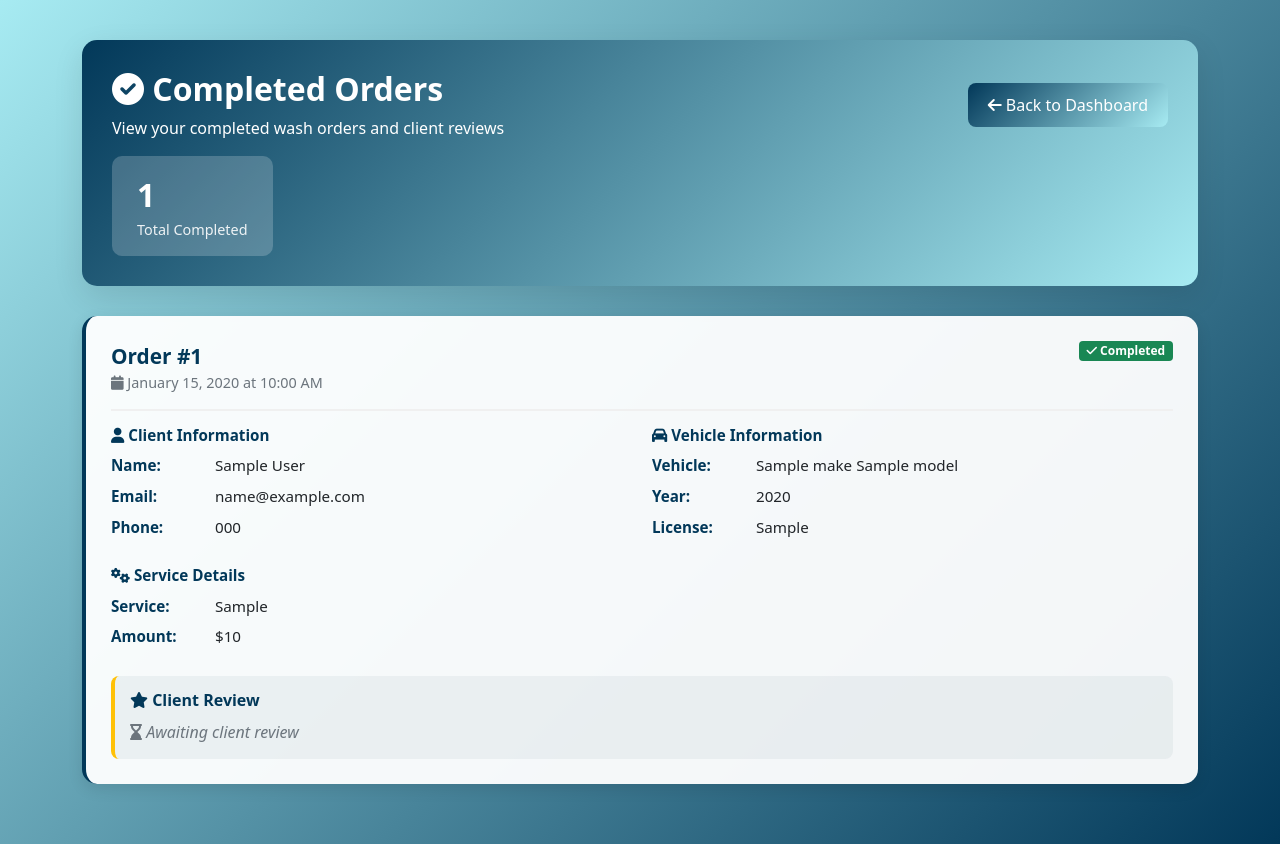
After one commit to Horridhunk/carmannagement, a Django app: template washers/templates/washers/completed_orders.html in a window 1280 px wide. The commit adds this page. Run offline with Django 3.2, Linux system fonts and the light colour scheme; the template is opened without the code that fills it: most values are stand-ins (such as "Sample title", 1, 10 or a date in 2020).

Commit message:
Add completed orders page for washers
- Create completed_orders view to show all completed wash orders
- Display client information, vehicle details, and service info
- Show client reviews for each completed order
- Create custom template filter for dictionary access
- Make 'Completed Today' stat card clickable on dashboard
- Add link to view all completed orders with reviews

```diff
--- /dev/null
+++ b/washers/templates/washers/completed_orders.html
@@ -0,0 +1,286 @@
+{% load custom_filters %}
+<!DOCTYPE html>
+<html lang="en">
+<head>
+    <meta charset="UTF-8">
+    <meta name="viewport" content="width=device-width, initial-scale=1.0">
+    <title>Completed Orders - Washer Dashboard</title>
+    <link href="https://cdn.jsdelivr.net/npm/bootstrap@5.1.3/dist/css/bootstrap.min.css" rel="stylesheet">
+    <link href="https://cdnjs.cloudflare.com/ajax/libs/font-awesome/6.0.0/css/all.min.css" rel="stylesheet">
+    <style>
+        body {
+            background: linear-gradient(135deg, #a7ebf2 0%, #023859 100%);
+            min-height: 100vh;
+        }
+        .orders-container {
+            min-height: 100vh;
+            padding: 40px 20px;
+        }
+        .orders-header {
+            background: linear-gradient(135deg, #023859 0%, #a7ebf2 100%);
+            color: white;
+            border-radius: 15px;
+            padding: 30px;
+            margin-bottom: 30px;
+            box-shadow: 0 10px 30px rgba(0, 0, 0, 0.1);
+        }
+        .orders-header h2 {
+            margin-bottom: 0.5rem;
+            font-weight: 700;
+        }
+        .order-card {
+            background: rgba(255, 255, 255, 0.95);
+            border-radius: 15px;
+            padding: 25px;
+            margin-bottom: 20px;
+            box-shadow: 0 5px 15px rgba(0, 0, 0, 0.1);
+            border-left: 4px solid #023859;
+            transition: transform 0.3s ease;
+        }
+        .order-card:hover {
+            transform: translateY(-2px);
+            box-shadow: 0 8px 20px rgba(0, 0, 0, 0.15);
+        }
+        .order-header {
+            display: flex;
+            justify-content: space-between;
+            align-items: start;
+            margin-bottom: 15px;
+            padding-bottom: 15px;
+            border-bottom: 2px solid #f0f0f0;
+        }
+        .order-id {
+            font-size: 1.3rem;
+            font-weight: 700;
+            color: #023859;
+        }
+        .order-date {
+            color: #6c757d;
+            font-size: 0.9rem;
+        }
+        .order-info {
+            display: grid;
+            grid-template-columns: 1fr 1fr;
+            gap: 20px;
+            margin-bottom: 20px;
+        }
+        .info-section h6 {
+            color: #023859;
+            font-weight: 600;
+            margin-bottom: 10px;
+            font-size: 0.95rem;
+        }
+        .info-item {
+            margin-bottom: 8px;
+            font-size: 0.95rem;
+        }
+        .info-item strong {
+            color: #023859;
+            min-width: 100px;
+            display: inline-block;
+        }
+        .review-section {
+            background: rgba(2, 56, 89, 0.05);
+            border-left: 4px solid #ffc107;
+            padding: 15px;
+            border-radius: 8px;
+            margin-top: 15px;
+        }
+        .review-section h6 {
+            color: #023859;
+            font-weight: 600;
+            margin-bottom: 10px;
+        }
+        .rating {
+            color: #ffc107;
+            font-size: 1.2rem;
+            margin-bottom: 10px;
+        }
+        .review-comment {
+            color: #333;
+            font-style: italic;
+            line-height: 1.6;
+        }
+        .no-review {
+            color: #6c757d;
+            font-style: italic;
+        }
+        .empty-state {
+            text-align: center;
+            padding: 60px 20px;
+        }
+        .empty-state i {
+            font-size: 4rem;
+            color: #ddd;
+            margin-bottom: 20px;
+        }
+        .empty-state p {
+            color: #6c757d;
+            font-size: 1.1rem;
+        }
+        .btn-back {
+            background: linear-gradient(135deg, #023859 0%, #a7ebf2 100%);
+            border: none;
+            color: white;
+            padding: 10px 20px;
+            border-radius: 8px;
+            text-decoration: none;
+            transition: all 0.3s ease;
+        }
+        .btn-back:hover {
+            background: linear-gradient(135deg, #a7ebf2 0%, #023859 100%);
+            color: white;
+            transform: translateY(-2px);
+        }
+        .stat-box {
+            background: rgba(255, 255, 255, 0.2);
+            padding: 15px 25px;
+            border-radius: 10px;
+            display: inline-block;
+            margin-right: 20px;
+        }
+        .stat-box .number {
+            font-size: 2rem;
+            font-weight: 700;
+        }
+        .stat-box .label {
+            font-size: 0.9rem;
+            opacity: 0.9;
+        }
+    </style>
+</head>
+<body>
+    <div class="orders-container">
+        <div class="container">
+            <!-- Header -->
+            <div class="orders-header">
+                <div class="d-flex justify-content-between align-items-center">
+                    <div>
+                        <h2><i class="fas fa-check-circle"></i> Completed Orders</h2>
+                        <p class="mb-0">View your completed wash orders and client reviews</p>
+                    </div>
+                    <a href="{% url 'washers:dashboard' %}" class="btn-back">
+                        <i class="fas fa-arrow-left"></i> Back to Dashboard
+                    </a>
+                </div>
+                <div class="mt-3">
+                    <div class="stat-box">
+                        <div class="number">{{ total_completed }}</div>
+                        <div class="label">Total Completed</div>
+                    </div>
+                </div>
+            </div>
+
+            <!-- Orders List -->
+            {% if completed_orders %}
+                {% for order in completed_orders %}
+                <div class="order-card">
+                    <div class="order-header">
+                        <div>
+                            <div class="order-id">Order #{{ order.order_id }}</div>
+                            <div class="order-date">
+                                <i class="fas fa-calendar"></i> {{ order.completed_at|date:"F d, Y \a\t g:i A" }}
+                            </div>
+                        </div>
+                        <span class="badge bg-success">
+                            <i class="fas fa-check"></i> Completed
+                        </span>
+                    </div>
+
+                    <div class="order-info">
+                        <div class="info-section">
+                            <h6><i class="fas fa-user"></i> Client Information</h6>
+                            <div class="info-item">
+                                <strong>Name:</strong> {{ order.client.first_name }} {{ order.client.last_name }}
+                            </div>
+                            <div class="info-item">
+                                <strong>Email:</strong> {{ order.client.email }}
+                            </div>
+                            <div class="info-item">
+                                <strong>Phone:</strong> {{ order.client.phone|default:"Not provided" }}
+                            </div>
+                        </div>
+
+                        <div class="info-section">
+                            <h6><i class="fas fa-car"></i> Vehicle Information</h6>
+                            <div class="info-item">
+                                <strong>Vehicle:</strong> {{ order.vehicle.make }} {{ order.vehicle.model }}
+                            </div>
+                            <div class="info-item">
+                                <strong>Year:</strong> {{ order.vehicle.year }}
+                            </div>
+                            <div class="info-item">
+                                <strong>License:</strong> {{ order.vehicle.license_plate }}
+                            </div>
+                        </div>
+                    </div>
+
+                    <div class="order-info">
+                        <div class="info-section">
+                            <h6><i class="fas fa-cogs"></i> Service Details</h6>
+                            <div class="info-item">
+                                <strong>Service:</strong> {{ order.get_wash_type_display }}
+                            </div>
+                            <div class="info-item">
+                                <strong>Amount:</strong> ${{ order.price }}
+                            </div>
+                        </div>
+                    </div>
+
+                    <!-- Client Review -->
+                    {% if reviews_dict|get_item:order.order_id %}
+                        {% with review=reviews_dict|get_item:order.order_id %}
+                        <div class="review-section">
+                            <h6><i class="fas fa-star"></i> Client Review</h6>
+                            <div class="rating">
+                                {% for i in "x"|rjust:"5" %}
+                                    {% if forloop.counter <= review.rating %}
+                                        <i class="fas fa-star"></i>
+                                    {% else %}
+                                        <i class="far fa-star"></i>
+                                    {% endif %}
+                                {% endfor %}
+                                <span class="ms-2" style="color: #333;">{{ review.rating }}/5</span>
+                            </div>
+                            {% if review.comment %}
+                                <div class="review-comment">
+                                    "{{ review.comment }}"
+                                </div>
+                            {% else %}
+                                <div class="no-review">No comment provided</div>
+                            {% endif %}
+                            <small class="text-muted d-block mt-2">
+                                <i class="fas fa-calendar"></i> {{ review.created_at|date:"F d, Y" }}
+                            </small>
+                        </div>
+                        {% endwith %}
+                    {% else %}
+                        <div class="review-section">
+                            <h6><i class="fas fa-star"></i> Client Review</h6>
+                            <div class="no-review">
+                                <i class="fas fa-hourglass-end"></i> Awaiting client review
+                            </div>
+                        </div>
+                    {% endif %}
+                </div>
+                {% endfor %}
+            {% else %}
+                <div class="empty-state">
+                    <i class="fas fa-inbox"></i>
+                    <h4>No Completed Orders</h4>
+                    <p>You haven't completed any orders yet. Start washing to see your completed orders here!</p>
+                    <a href="{% url 'washers:dashboard' %}" class="btn-back mt-3">
+                        <i class="fas fa-arrow-left"></i> Back to Dashboard
+                    </a>
+                </div>
+            {% endif %}
+        </div>
+    </div>
+
+    <script src="https://cdn.jsdelivr.net/npm/bootstrap@5.1.3/dist/js/bootstrap.bundle.min.js"></script>
+    <script>
+        // Custom template filter for dictionary access
+        // This is handled in the view, but we need a template tag for this
+    </script>
+</body>
+</html>
--- /dev/null
+++ b/washers/templatetags/custom_filters.py
@@ -0,0 +1,10 @@
+from django import template
+
+register = template.Library()
+
+@register.filter
+def get_item(dictionary, key):
+    """Get item from dictionary by key"""
+    if dictionary is None:
+        return None
+    return dictionary.get(key)
--- a/washers/urls.py
+++ b/washers/urls.py
@@ -13,4 +13,5 @@ urlpatterns = [
     path('toggle-availability/', views.toggle_availability_view, name='toggle_availability'),
     path('profile/', views.washer_profile_view, name='profile'),
     path('debug-password/', views.debug_password_view, name='debug_password'),
+    path('completed-orders/', views.washer_completed_orders_view, name='completed_orders'),
 ]
```
Also changed, not shown: washers/templates/washers/dashboard.html (+5 -2 lines), washers/views.py (+45 -0 lines), washers/templatetags/__init__.py (added).
